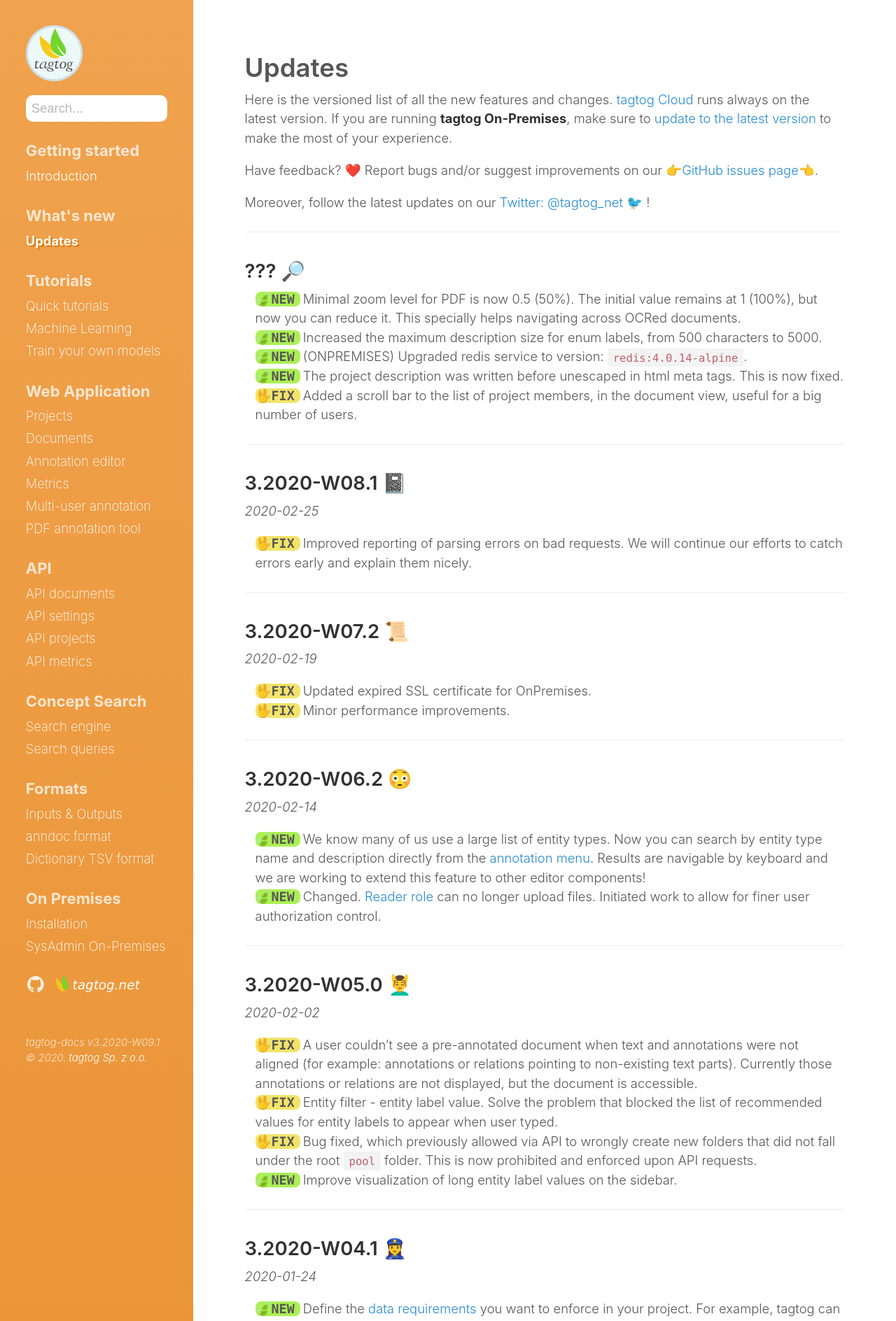
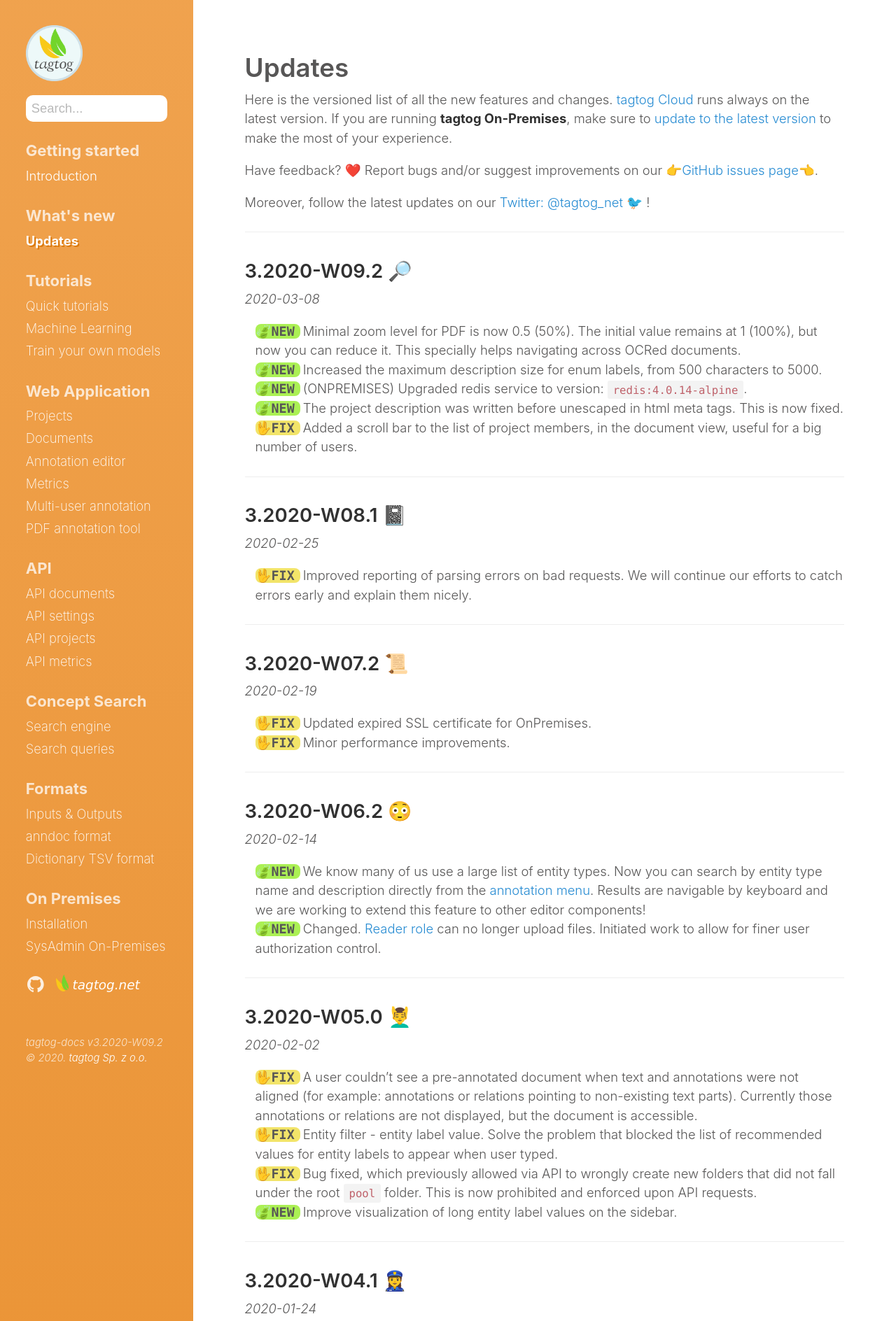
Before and after one commit to tagtogorg/tagtog-doc, a Jekyll site: the page built from updates.md, in a window 1280 px wide. Shown: the top 1888 px of the page at 70% size. Built offline with Jekyll 4.4.1, drawn with Linux system fonts in a browser that asks for light colours; nearby versions of some CDN libraries; emoji names are drawn with the system emoji font; some of the changed text lies outside the part shown.

Commit message:
Bump version: 3.2020-W09.2 🔎

```diff
--- a/_config.yml
+++ b/_config.yml
@@ -71,7 +71,7 @@ plugins:
   - jemoji
 
 # Custom vars
-version: 3.2020-W09.1
+version: 3.2020-W09.2
 sidebar_home_link: true
 search_page: false
 # sidebar_blog_link:  '/blog'   # By default, your home page is your blog
--- a/updates.md
+++ b/updates.md
@@ -14,7 +14,8 @@ Moreover, follow the latest updates on our [Twitter: @tagtog_net 🐦](https://t
 
 ---
 
-## ??? 🔎
+## 3.2020-W09.2 🔎
+_2020-03-08_
 
 <ul class="updates">
   <li class="new"><span markdown="1">Minimal zoom level for PDF is now 0.5 (50%). The initial value remains at 1 (100%), but now you can reduce it. This specially helps navigating across OCRed documents.</span></li>
```
Also changed, not shown: 1 other file.
